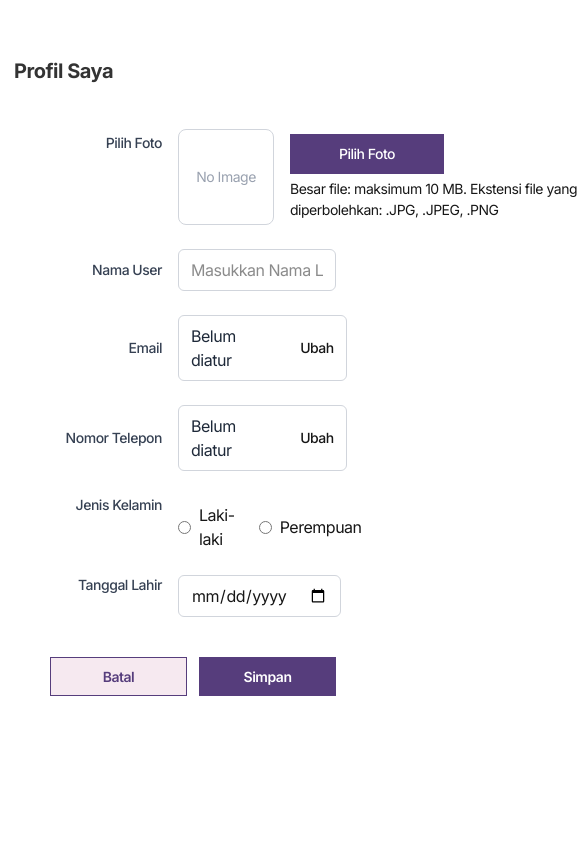
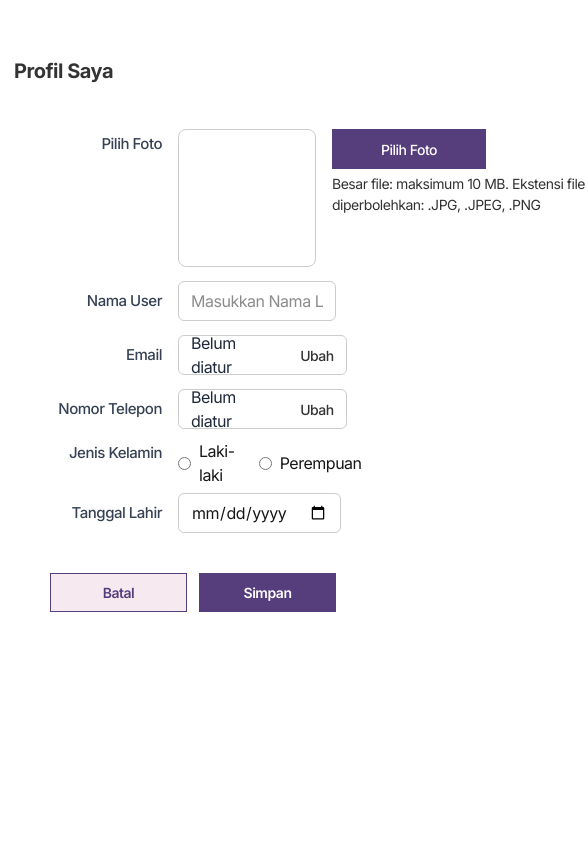
Before and after one commit to samani21/zukses, a Next.js app: page /user-profile/profil in a window 390 px wide. Shown: the top 844 px of the page, 585 px wide, since content can reach past the window. Built offline with nearby package versions, Linux system fonts and the light colour scheme; no server answers.

Commit message:
Perbaiki addres dan form profile

```diff
--- a/src/components/userProfile/DesktopSidebar.tsx
+++ b/src/components/userProfile/DesktopSidebar.tsx
@@ -73,11 +73,11 @@ const DesktopSidebar = () => {
     }, [])
     return (
         <aside
-            className="w-[243px] mr-[40px] hidden md:flex flex-col rounded-br-lg rounded-bl-lg bg-white border border-gray-300 border-t-0"
+            className="w-[243px] mr-[40px] hidden md:flex flex-col rounded-[5px] bg-white border border-[#DDDDDD]"
             style={{ boxShadow: '1px 1px 30px rgba(0, 0, 0, 0.1)' }}
 
         >
-            <p className='font-bold text-[16px] text-[#333333] text-center pb-5 pt-7 border-b border-[#DDDDDD]' style={{ letterSpacing: "-4%", lineHeight: '121%' }}>Akun saya</p>
+            <p className='font-bold text-[16px] text-[#333333] text-center py-5 border-b border-[#DDDDDD]' style={{ letterSpacing: "-4%", lineHeight: '121%' }}>Akun saya</p>
             <div className="flex items-center justify-center gap-3 p-3 border-b border-[#DDDDDD]">
                 <div className='mt-2 mb-2'>
                     <div className='flex justify-center items-center'>
@@ -98,9 +98,10 @@ const DesktopSidebar = () => {
                                     }`}
                                 style={
                                     router.pathname === item.url
-                                        ? { boxShadow: '0 2 10px rgba(0, 0, 0, 0.39)' }
+                                        ? { boxShadow: '0 2px 10px rgba(0, 0, 0, 0.39)', zIndex: 10 }
                                         : undefined
                                 }
+
                             >
                                 <span>{item.name}</span>
                             </button>
--- a/src/components/userProfile/ProfileForm.tsx
+++ b/src/components/userProfile/ProfileForm.tsx
@@ -230,10 +230,10 @@ const ProfileForm = () => {
                 {/* Section Foto Profil */}
                 <div className="flex items-start gap-4">
                     <div className="flex-shrink-0 pt-1 w-32 text-right">
-                        <label className="block text-sm font-medium text-gray-700">Pilih Foto</label>
+                        <label className="block text-[15px] font-medium text-gray-700">Pilih Foto</label>
                     </div>
-                    <div className="flex-grow flex items-center gap-4">
-                        <div className="w-24 h-24 rounded-lg border border-gray-300 flex items-center justify-center overflow-hidden">
+                    <div className="flex-grow flex items-start gap-4">
+                        <div className="w-[138px] h-[138px] rounded-lg border border-[#CCCCCC] flex items-center justify-center overflow-hidden">
                             {profileImage ? (
                                 <img
                                     src={profileImage}
@@ -241,7 +241,7 @@ const ProfileForm = () => {
                                     className="w-full h-full object-cover"
                                 />
                             ) : (
-                                <div className="text-gray-400 text-sm">No Image</div>
+                                <div className="text-gray-400 text-[15px]"></div>
                             )}
                         </div>
                         <div>
@@ -255,11 +255,11 @@ const ProfileForm = () => {
                             <button
                                 type="button"
                                 onClick={() => fileInputRef.current?.click()}
-                                className="bg-[#563D7C] h-[40px] w-[154px] text-white  py-2 px-4 text-sm font-medium transition"
+                                className="bg-[#563D7C] h-[40px] w-[154px] text-white  py-2 px-4 text-[14px] font-medium transition"
                             >
                                 Pilih Foto
                             </button>
-                            <p className="text-[14px] text-dark mt-1 w-[335px]">
+                            <p className="text-[14px] text-[#333333] mt-1 w-[335px]">
                                 Besar file: maksimum 10 MB. Ekstensi file yang diperbolehkan: .JPG, .JPEG, .PNG
                             </p>
                             {errors.image && (
@@ -270,16 +270,16 @@ const ProfileForm = () => {
                 </div>
 
                 {/* Nama User */}
-                <div className="flex items-center gap-4">
-                    <label htmlFor="name" className="block text-sm font-medium text-gray-700 w-32 flex-shrink-0 text-right">
+                <div className="flex items-center gap-4 mt-[-10px]">
+                    <label htmlFor="name" className="block text-[15px] font-medium text-gray-700 w-32 flex-shrink-0 text-right">
                         Nama User
                     </label>
-                    <div className="flex-grow">
+                    <div className="flex-grow w-[589px]">
                         <input
                             type="text"
                             id="name"
                             placeholder="Masukkan Nama Lengkap"
-                            className="w-full border border-gray-300 rounded-md px-3 py-2 focus:outline-none focus:ring-1 focus:ring-blue-500"
+                            className="w-full h-[40px] border border-[#CCCCCC] rounded-md px-3 py-2 focus:outline-none focus:ring-1 focus:ring-blue-500"
                             value={form.name}
                             onChange={(e) => handleInputChange('name', e.target.value)}
                         />
@@ -288,18 +288,18 @@ const ProfileForm = () => {
                 </div>
 
                 {/* Email (Read-only, with Ubah button) */}
-                <div className="flex items-center gap-4">
-                    <label className="block text-sm font-medium text-gray-700 w-32 flex-shrink-0 text-right">
+                <div className="flex items-center gap-4 mt-[-10px]">
+                    <label className="block text-[15px] font-medium text-gray-700 w-32 flex-shrink-0 text-right">
                         Email
                     </label>
-                    <div className="flex-grow flex items-center border border-gray-300 rounded-md px-3 py-2">
+                    <div className="w-[589px] flex-grow flex items-center border border-[#CCCCCC] rounded-md px-3 py-2 h-[40px]">
                         <span className="flex-grow text-gray-800">
                             {isValidEmail(user?.email) ? user.email : 'Belum diatur'}
                         </span>
                         <button
                             type="button"
                             onClick={() => handleOpenModal('email')}
-                            className="text-dark text-right hover:underline text-sm font-medium ml-4 w-[82px] h-[30px]"
+                            className="text-[#333333] text-right hover:underline text-[14px] font-medium ml-4 w-[82px] h-[30px]"
                         >
                             Ubah
                         </button>
@@ -307,18 +307,18 @@ const ProfileForm = () => {
                 </div>
 
                 {/* Nomor Telepon (Read-only, with Ubah button) */}
-                <div className="flex items-center gap-4">
-                    <label className="block text-sm font-medium text-gray-700 w-32 flex-shrink-0 text-right">
+                <div className="flex items-center gap-4 mt-[-10px]">
+                    <label className="block text-[15px] font-medium text-gray-700 w-32 flex-shrink-0 text-right">
                         Nomor Telepon
                     </label>
-                    <div className="flex-grow flex items-center border border-gray-300 rounded-md px-3 py-2">
+                    <div className="w-[589px] flex-grow flex items-center border border-[#CCCCCC] rounded-md px-3 py-2 h-[40px]">
                         <span className="flex-grow text-gray-800">
                             {user?.whatsapp ? user.whatsapp : 'Belum diatur'}
                         </span>
                         <button
                             type="button"
                             onClick={() => handleOpenModal('hp')}
-                            className="text-dark text-right hover:underline text-sm font-medium ml-4 w-[82px]  h-[30px]"
+                            className="text-[#333333] text-right hover:underline text-[14px] font-medium ml-4 w-[82px]  h-[30px]"
                         >
                             Ubah
                         </button>
@@ -326,11 +326,11 @@ const ProfileForm = () => {
                 </div>
 
                 {/* Jenis Kelamin */}
-                <div className="flex items-start gap-4">
-                    <label className="block text-sm font-medium text-gray-700 w-32 flex-shrink-0 text-right">
+                <div className="flex items-start gap-4 mt-[-11px]">
+                    <label className="block text-[15px] font-medium text-gray-700 w-32 flex-shrink-0 text-right">
                         Jenis Kelamin
                     </label>
-                    <div className="flex gap-6 flex-grow pt-2">
+                    <div className="flex gap-6 flex-grow pt-2 mt-[-11px]">
                         <label className="flex items-center gap-2">
                             <input
                                 type="radio"
@@ -359,15 +359,15 @@ const ProfileForm = () => {
                 </div>
 
                 {/* Tanggal Lahir (Updated to single date input) */}
-                <div className="flex items-start gap-4">
-                    <label className="block text-sm font-medium text-gray-700 w-32 flex-shrink-0 text-right">
+                <div className="flex items-start gap-4 mt-[-9px]">
+                    <label className="block text-[15px] font-medium text-gray-700 w-32 flex-shrink-0 text-right">
                         Tanggal Lahir
                     </label>
-                    <div className="flex-grow">
+                    <div className="flex-grow mt-[-9px] w-[589px]">
                         <input
                             type="date"
                             id="date_birth"
-                            className="w-full border border-gray-300 rounded-md px-3 py-2 focus:outline-none focus:ring-1 focus:ring-blue-500"
+                            className="w-full border h-[40px] border-[#CCCCCC] rounded-md px-3 py-2 focus:outline-none focus:ring-1 focus:ring-blue-500"
                             value={form.date_birth}
                             onChange={(e) => handleInputChange('date_birth', e.target.value)}
                         />
--- a/src/pages/layouts/UserProfile.tsx
+++ b/src/pages/layouts/UserProfile.tsx
@@ -45,7 +45,7 @@ export default function UserProfile({ children }: { children: React.ReactNode })
                 <Header />
             </div>
             <div className="min-h-screen font-sans py-[33px] ">
-                <div className="container mx-auto p-0 md:p-0 md:px-0 flex rounded-lg h-[99vh] w-[1200px]">
+                <div className="container mx-auto p-0 md:p-0 md:px-0 flex rounded-lg  w-[1200px]">
                     <div className="h-[625px] ">
                         <DesktopSidebar />
                     </div>
```
Also changed, not shown: src/components/userProfile/AddressPage.tsx (+11 -12 lines).
